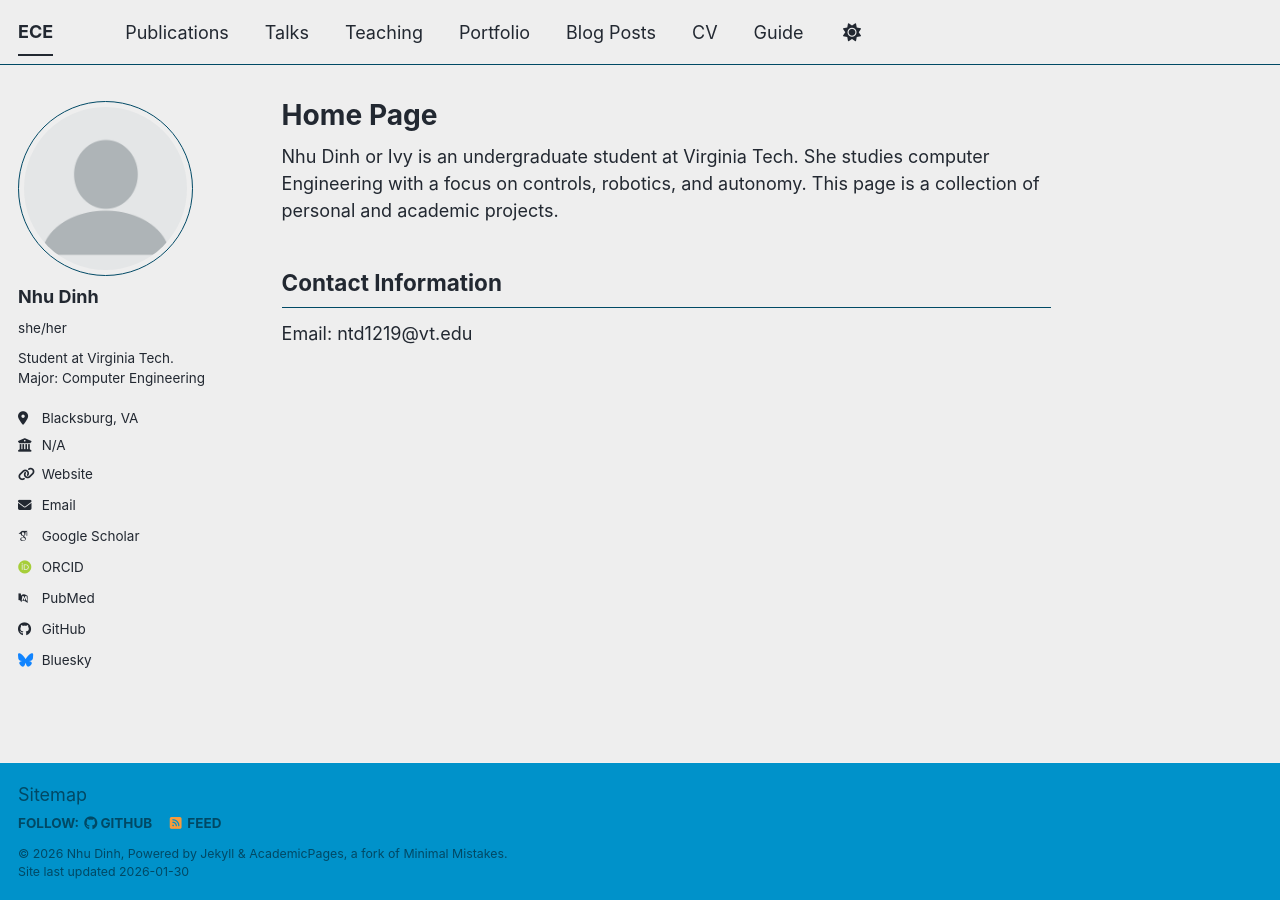
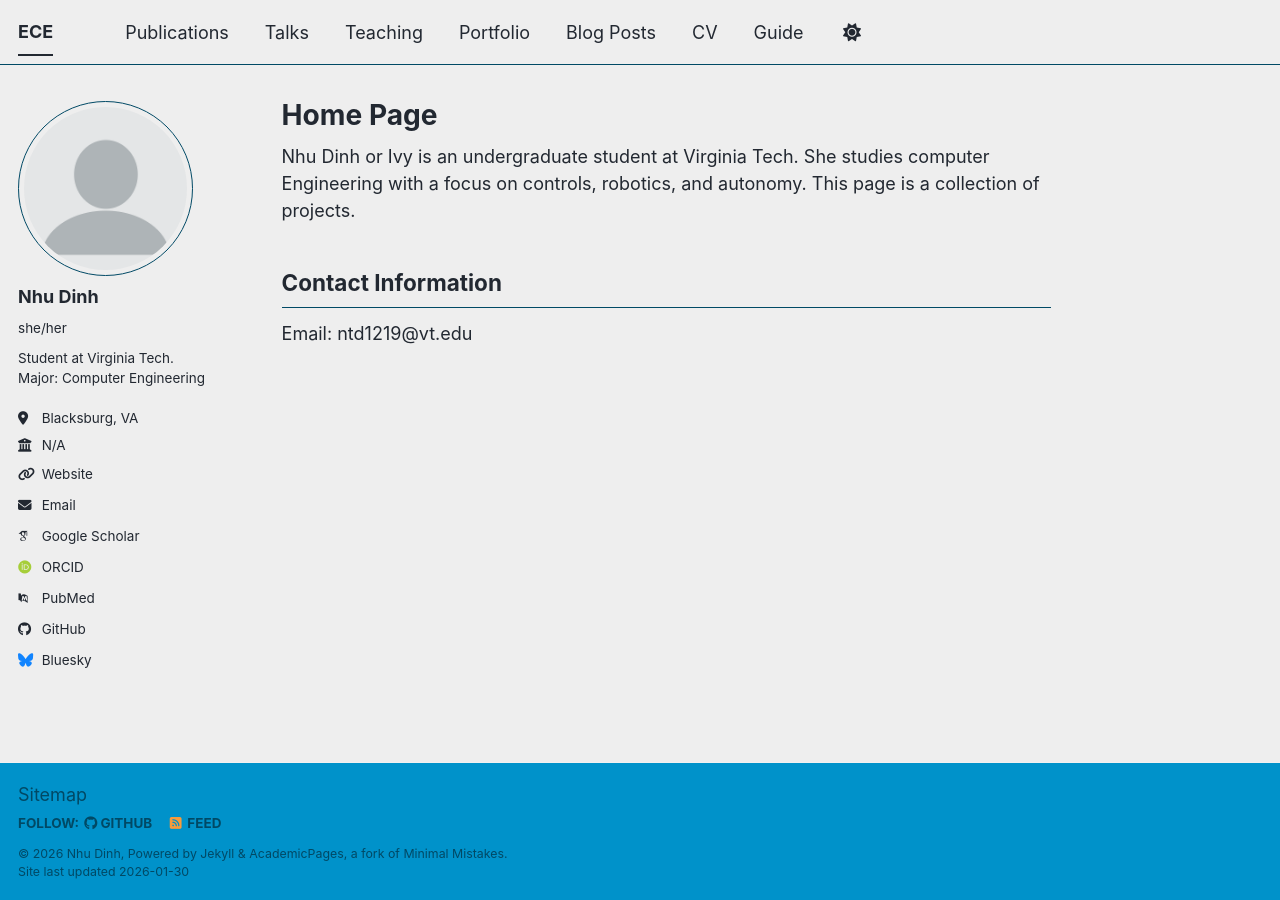
Before and after one commit to IvyTD/IvyTD.github.io, a Jekyll site: the page built from _pages/Home_page.md, in a window 1280 px wide. Built offline with Jekyll 4.4.1, drawn with Linux system fonts in a browser that asks for light colours; some web fonts are replaced; a script bundle is joined from its source files by our own code; library files that are not in the unit come from our copies.

Commit message:
Update Home_page.md
Edited bio description

```diff
--- a/_pages/Home_page.md
+++ b/_pages/Home_page.md
@@ -3,7 +3,7 @@ permalink: /
 title: "Home Page"
 author_profile: true
 ---
-Nhu Dinh or Ivy is an undergraduate student at Virginia Tech. She studies computer Engineering with a focus on controls, robotics, and autonomy. This page is a collection of personal and academic projects.
+Nhu Dinh or Ivy is an undergraduate student at Virginia Tech. She studies computer Engineering with a focus on controls, robotics, and autonomy. This page is a collection of projects.
 
 
 Contact Information
```
